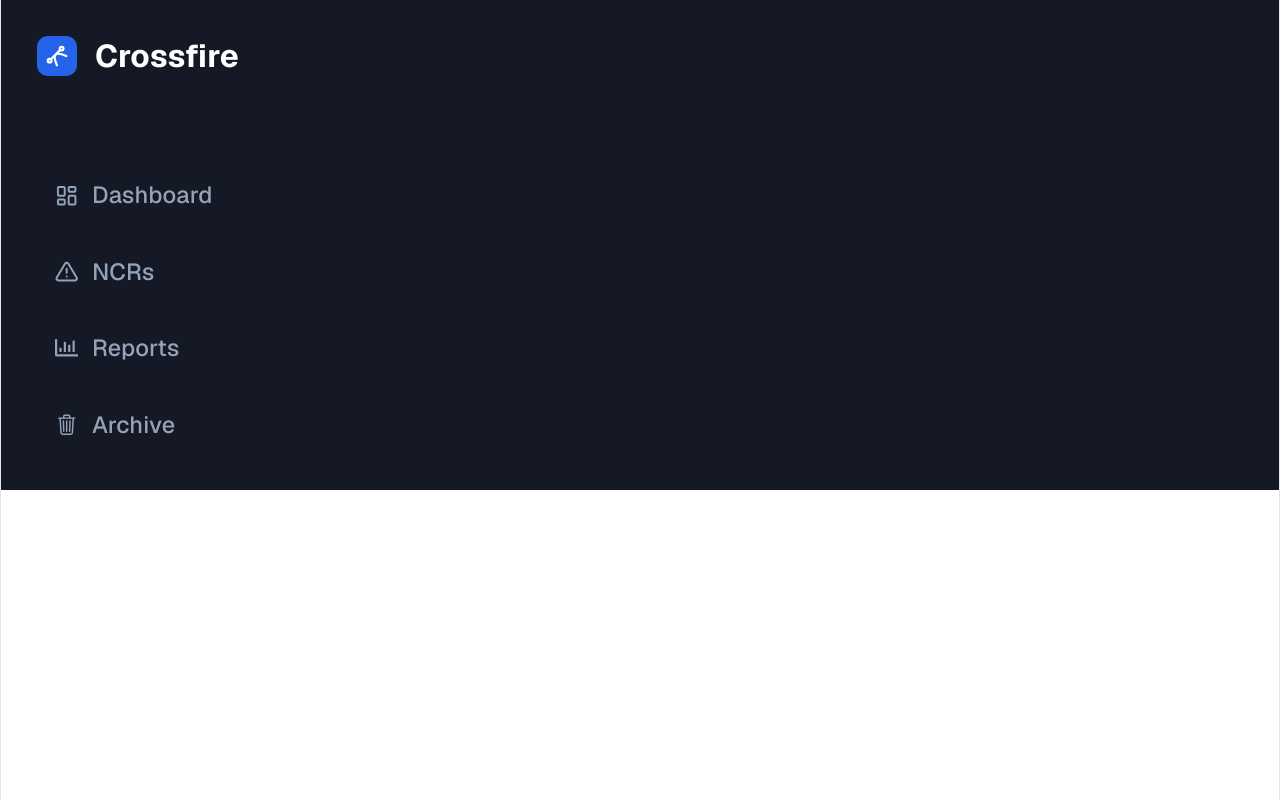
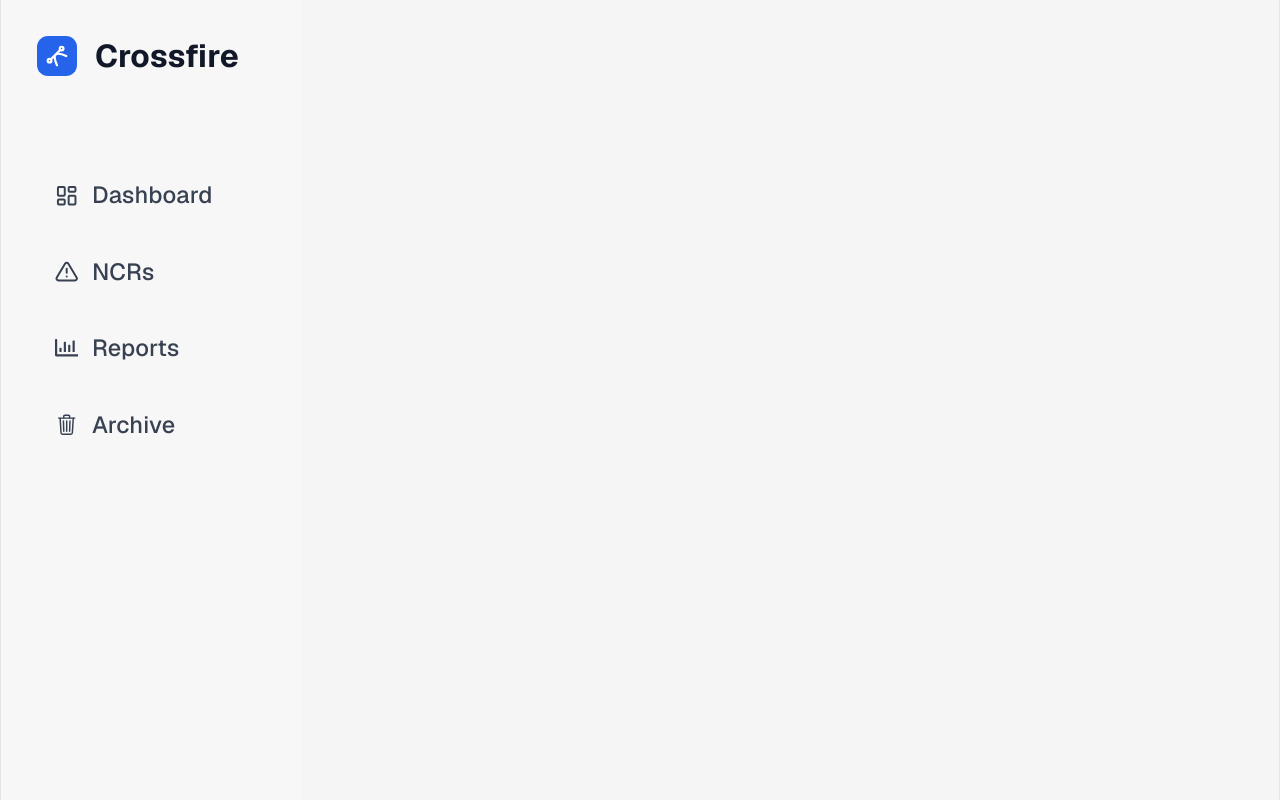
Before and after one commit to smutrux/prog1180, a React (Vite) app: page / in a window 1280 px wide. Built offline with nearby package versions, Linux system fonts and the light colour scheme.

Commit message:
added light mode to the sidebar

```diff
--- a/src/components/sidebarnav.tsx
+++ b/src/components/sidebarnav.tsx
@@ -11,7 +11,7 @@ var SidebarNav = () => {
       display: "flex",
       flexDirection: "column",
       gap: "5rem",
-      background: "#151825",
+      background: "var(--nav-bg)",
       padding: "2rem"
     }} aria-label="Sidebar Navigation">
 
@@ -20,7 +20,7 @@ var SidebarNav = () => {
         <p style={{
           fontWeight: "bold",
           fontSize: "1.75rem",
-          color: "white"
+          color: "var(--sidebar-title)"
         }}>Crossfire</p>
       </div>
 
@@ -46,7 +46,7 @@ var SidebarNav = () => {
           <a href="/archive" aria-current={path === "/archive" ? "page" : undefined} className={path === "/archive" ? "active" : ""}><IoTrashOutline aria-hidden="true"/>Archive</a>
         </li>
       </ul>
-      <style jsx>{`
+      <style jsx global>{`
         @import url('https://fonts.googleapis.com/css2?family=Geist:ital,wght@0,100..900;1,100..900&display=swap');
 
         * {
@@ -85,7 +85,7 @@ var SidebarNav = () => {
 
         .sidebarLink > a {
           padding: 0.9rem 1rem;
-          color: #94A3B8;
+          color: var(--sidebar-link-clr);
           font-size: 1.3rem;
           font-weight: 500;
           text-decoration: none;
@@ -98,13 +98,13 @@ var SidebarNav = () => {
 
         .sidebarLink > a:hover,
         .sidebarLink:has(a.active) > a {
-          color: white;
+          color: var(--sidebar-link-hover-clr);
           text-decoration: underline;
         }
 
         .sidebarLink:hover,
         .sidebarLink:has(a.active) {
-          background-color: #1E293B;
+          background-color: var(--sidebar-link-hover);
         }
 
         .sidebarLink::after {
--- a/src/index.css
+++ b/src/index.css
@@ -10,6 +10,13 @@
   --social-bg: rgba(244, 243, 236, 0.5);
   --shadow:
     rgba(0, 0, 0, 0.1) 0 10px 15px -3px, rgba(0, 0, 0, 0.05) 0 4px 6px -2px;
+
+
+  --nav-bg: #f7f7f8;
+  --sidebar-link-hover: #eef2ff;
+  --sidebar-link-hover-clr: #4F6FED;
+  --sidebar-link-clr: #374151;
+  --sidebar-title: #111827;
 
   --sans: 'Geist', system-ui, 'Segoe UI', Roboto, sans-serif;
   --heading: 'Geist', system-ui, 'Segoe UI', Roboto, sans-serif;
@@ -42,7 +49,13 @@
     --accent-border: rgba(37, 99, 235, 0.5);
     --social-bg: rgba(47, 48, 58, 0.5);
     --shadow:
-      rgba(0, 0, 0, 0.4) 0 10px 15px -3px, rgba(0, 0, 0, 0.25) 0 4px 6px -2px;
+    rgba(0, 0, 0, 0.4) 0 10px 15px -3px, rgba(0, 0, 0, 0.25) 0 4px 6px -2px;
+
+    --nav-bg: #151825;
+    --sidebar-link-hover: #1E293B;
+    --sidebar-link-hover-clr: #FFF;
+    --sidebar-link-clr: #94A3B8;
+    --sidebar-title: #FFF;
   }
 
   #social .button-icon {
```
